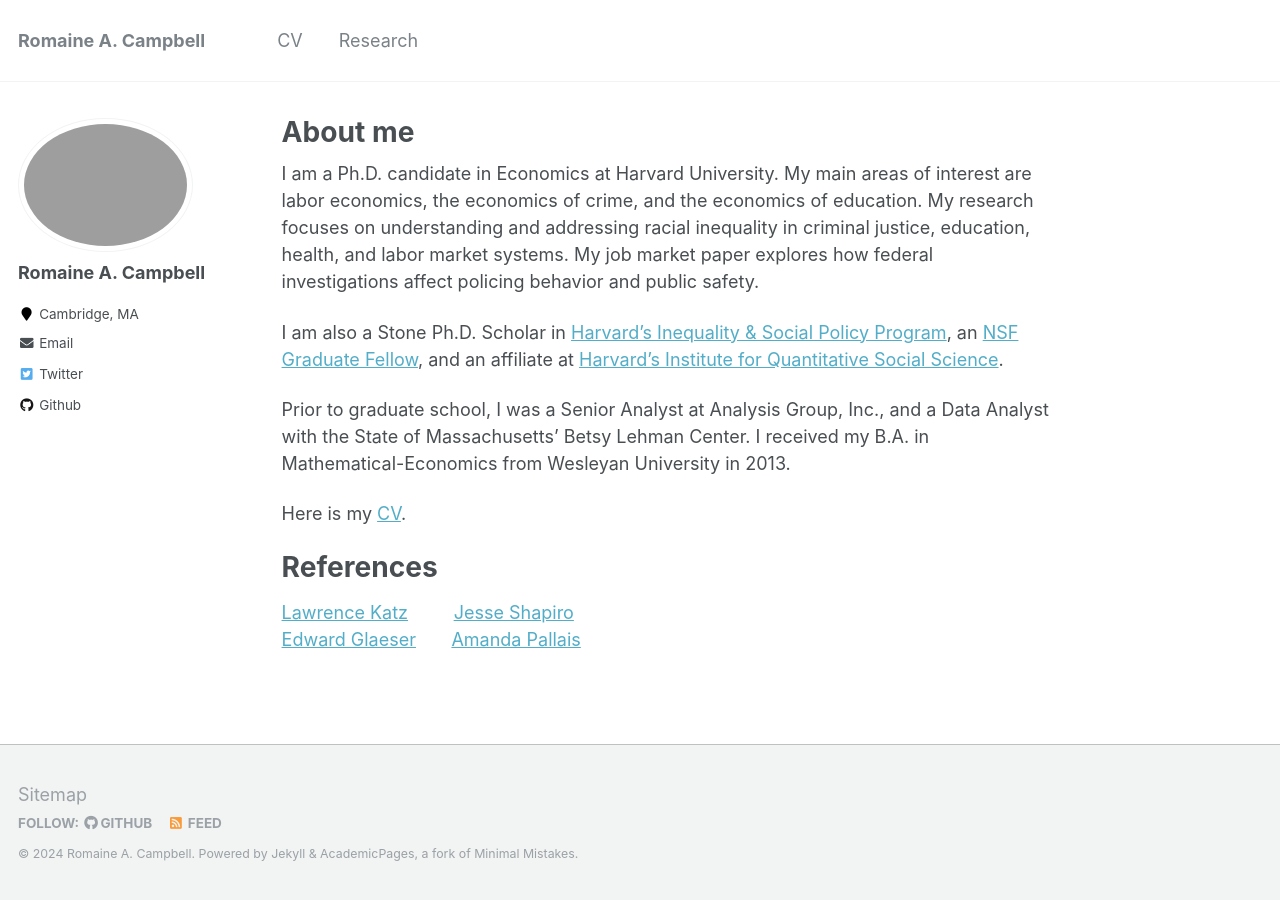
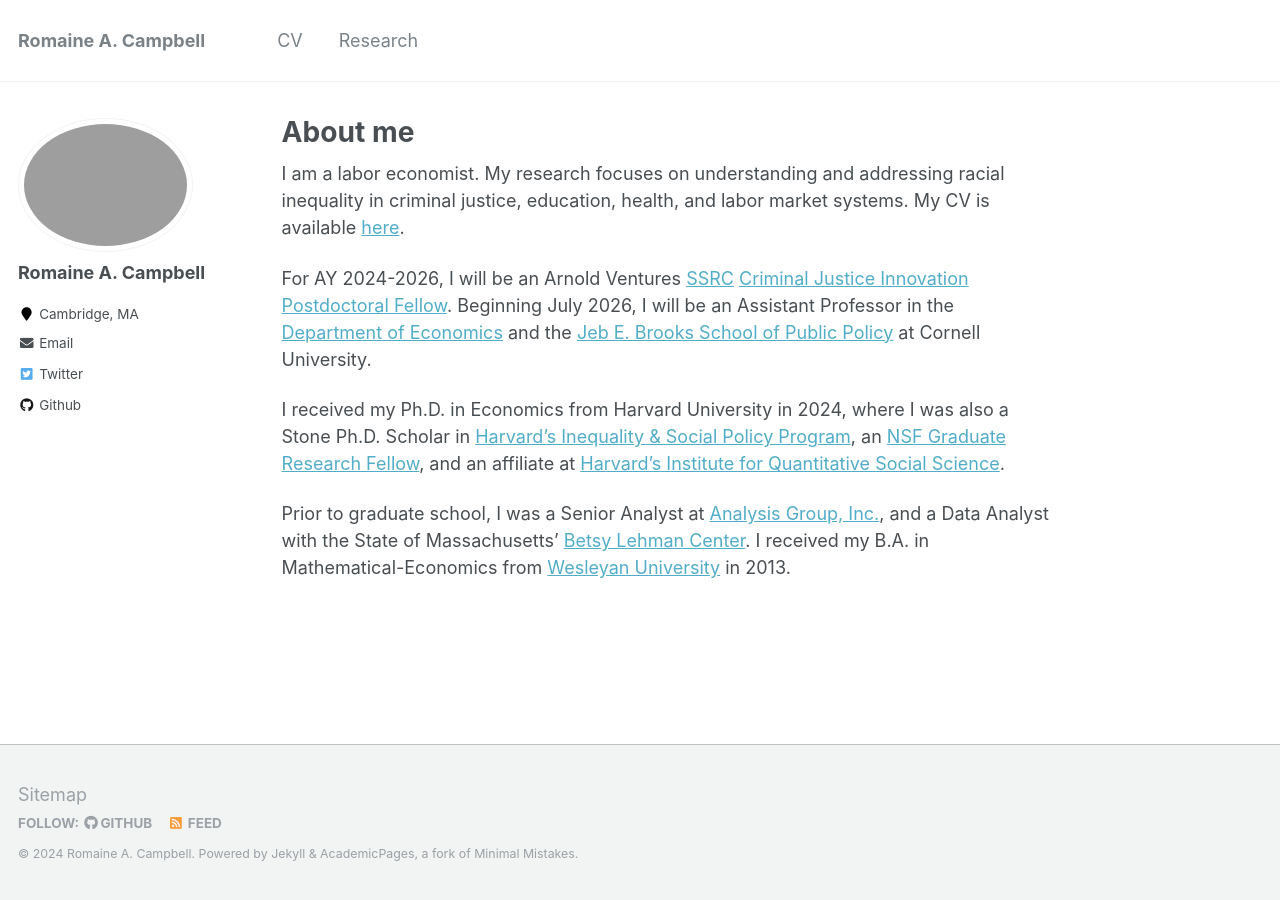
Before and after one commit to romainecampbell/romainecampbell.github.io, a Jekyll site: the page built from _pages/about.md, in a window 1280 px wide. Built offline with Jekyll 4.4.1, drawn with Linux system fonts in a browser that asks for light colours.

Commit message:
Update about.md
update profile

```diff
--- a/_pages/about.md
+++ b/_pages/about.md
@@ -8,16 +8,10 @@
   - /about.html
 ---
 
-I am a Ph.D. candidate in Economics at Harvard University. My main areas of interest are labor economics, the economics of crime, and the economics of education. My research focuses on understanding and addressing racial inequality in criminal justice, education, health, and labor market systems. My job market paper explores how federal investigations affect policing behavior and public safety.
+I am a labor economist. My research focuses on understanding and addressing racial inequality in criminal justice, education, health, and labor market systems. My CV is available [here](https://romainecampbell.github.io/files/CampbellRomaine_CV.pdf).
 
-I am also a Stone Ph.D. Scholar in [Harvard’s Inequality & Social Policy Program](https://inequality.hks.harvard.edu), an [NSF Graduate Fellow](https://www.nsfgrfp.org), and an affiliate at [Harvard's Institute for Quantitative Social Science](https://www.iq.harvard.edu/about).
+For AY 2024-2026, I will be an Arnold Ventures [SSRC](https://www.ssrc.org/) [Criminal Justice Innovation Postdoctoral Fellow](https://www.ssrc.org/programs/arnold-ventures-criminal-justice-innovation-fellowships/fellows/). Beginning July 2026, I will be an Assistant Professor in the [Department of Economics](https://economics.cornell.edu/) and the [Jeb E. Brooks School of Public Policy](https://publicpolicy.cornell.edu/) at Cornell University.
 
-Prior to graduate school, I was a Senior Analyst at Analysis Group, Inc., and a Data Analyst with the State of Massachusetts' Betsy Lehman Center. I received my B.A. in Mathematical-Economics from Wesleyan University in 2013.
+I received my Ph.D. in Economics from Harvard University in 2024, where I was also a Stone Ph.D. Scholar in [Harvard’s Inequality & Social Policy Program](https://inequality.hks.harvard.edu), an [NSF Graduate Research Fellow](https://www.nsfgrfp.org), and an affiliate at [Harvard's Institute for Quantitative Social Science](https://www.iq.harvard.edu/about).
 
-Here is my [CV](https://romainecampbell.github.io/files/CampbellRomaine_CV.pdf).
-
-References
-======
-
-[Lawrence Katz](katz2@fas.harvard.edu)&nbsp;&nbsp;&nbsp;&nbsp;&nbsp;&nbsp;&nbsp;&nbsp;&nbsp;[Jesse Shapiro](jesse_shapiro@fas.harvard.edu)
-[Edward Glaeser](eglaeser@harvard.edu)&nbsp;&nbsp;&nbsp;&nbsp;&nbsp;&nbsp;&nbsp;[Amanda Pallais](apallais@fas.harvard.edu)
+Prior to graduate school, I was a Senior Analyst at [Analysis Group, Inc.](https://www.analysisgroup.com/), and a Data Analyst with the State of Massachusetts' [Betsy Lehman Center](https://betsylehmancenterma.gov/). I received my B.A. in Mathematical-Economics from [Wesleyan University](https://www.wesleyan.edu/) in 2013.
```
